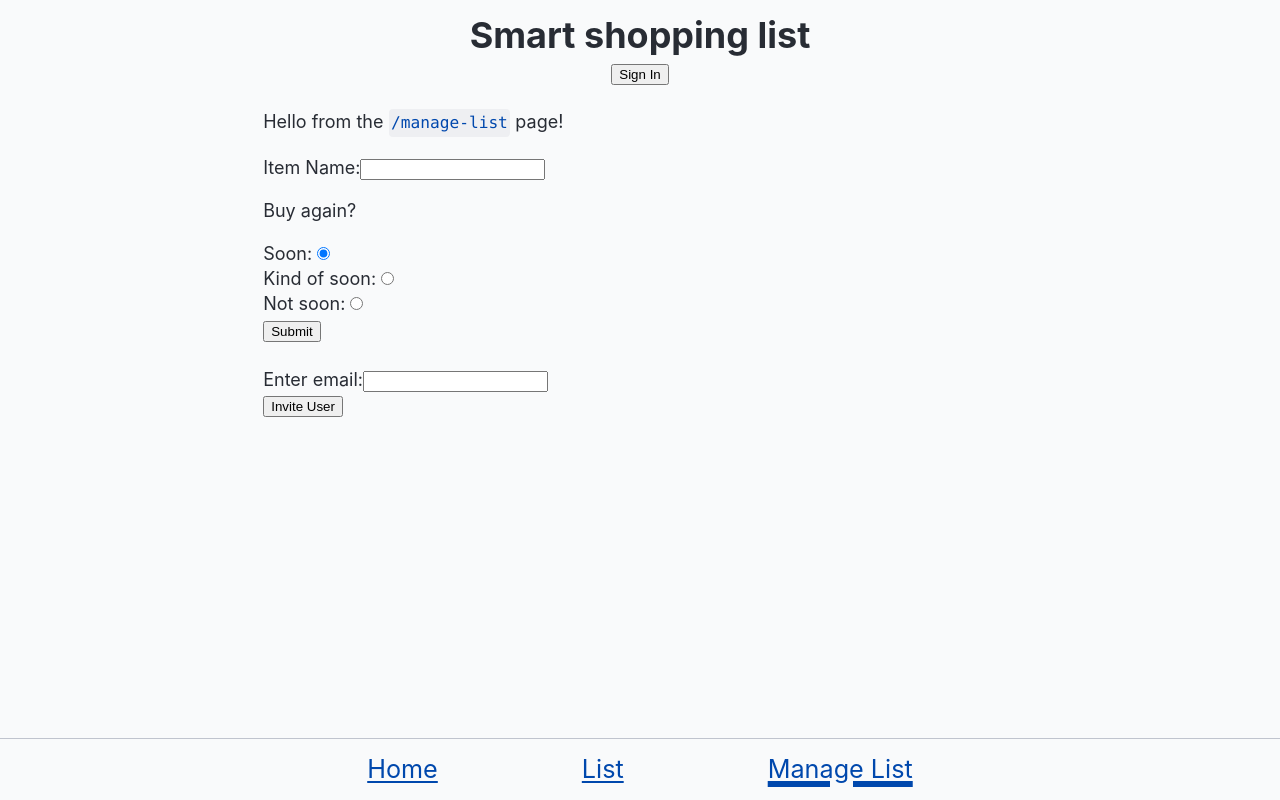
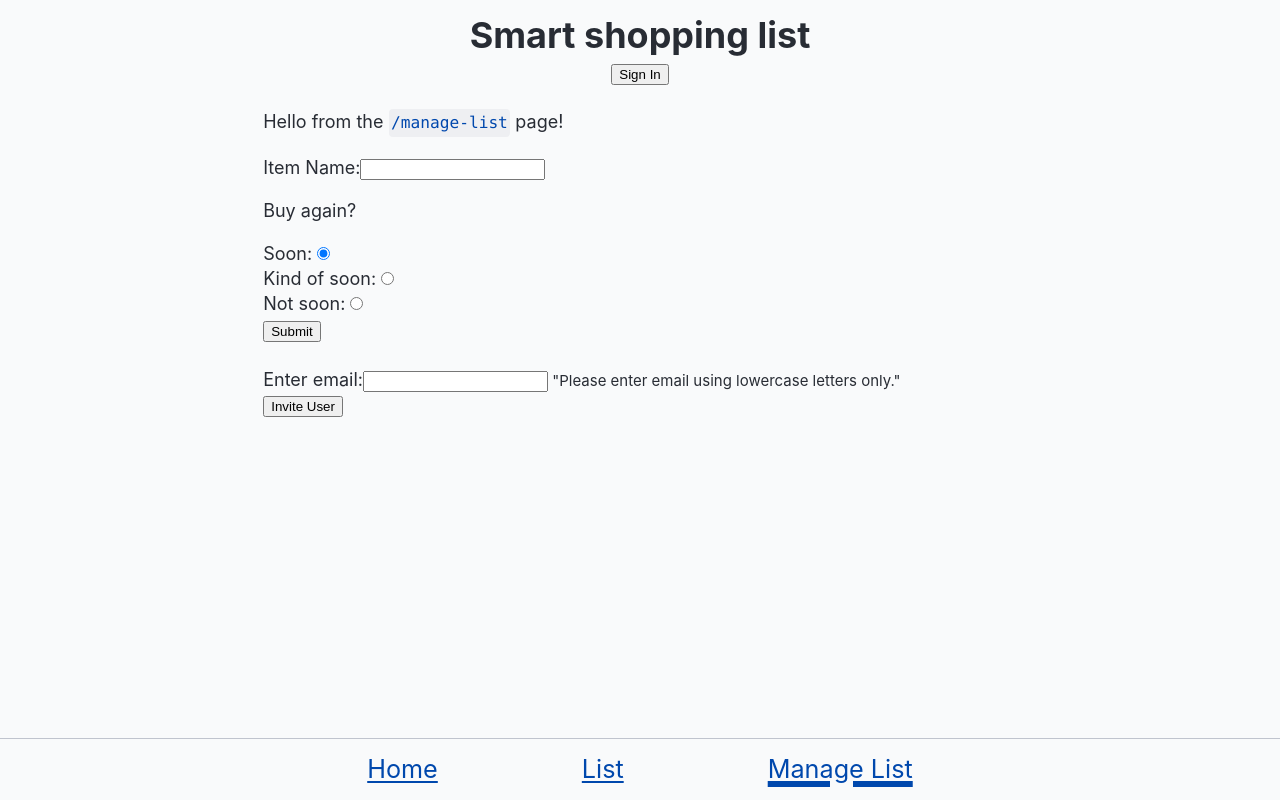
Before and after one commit to the-collab-lab/tcl-69-smart-shopping-list, a React (Vite) app: page /manage-list in a window 1280 px wide. Built offline with nearby package versions, Linux system fonts and the light colour scheme; no server answers.

Commit message:
add helper text notifying users to enter email in lowercase

```diff
--- a/src/views/ManageList.jsx
+++ b/src/views/ManageList.jsx
@@ -109,6 +109,7 @@ export function ManageList({ listPath, currentUserId }) {
 						onChange={handleInviteChange}
 					/>
 				</label>
+				<small> "Please enter email using lowercase letters only."</small>
 				<br />
 				<button type="submit">Invite User</button>
 			</form>
```
